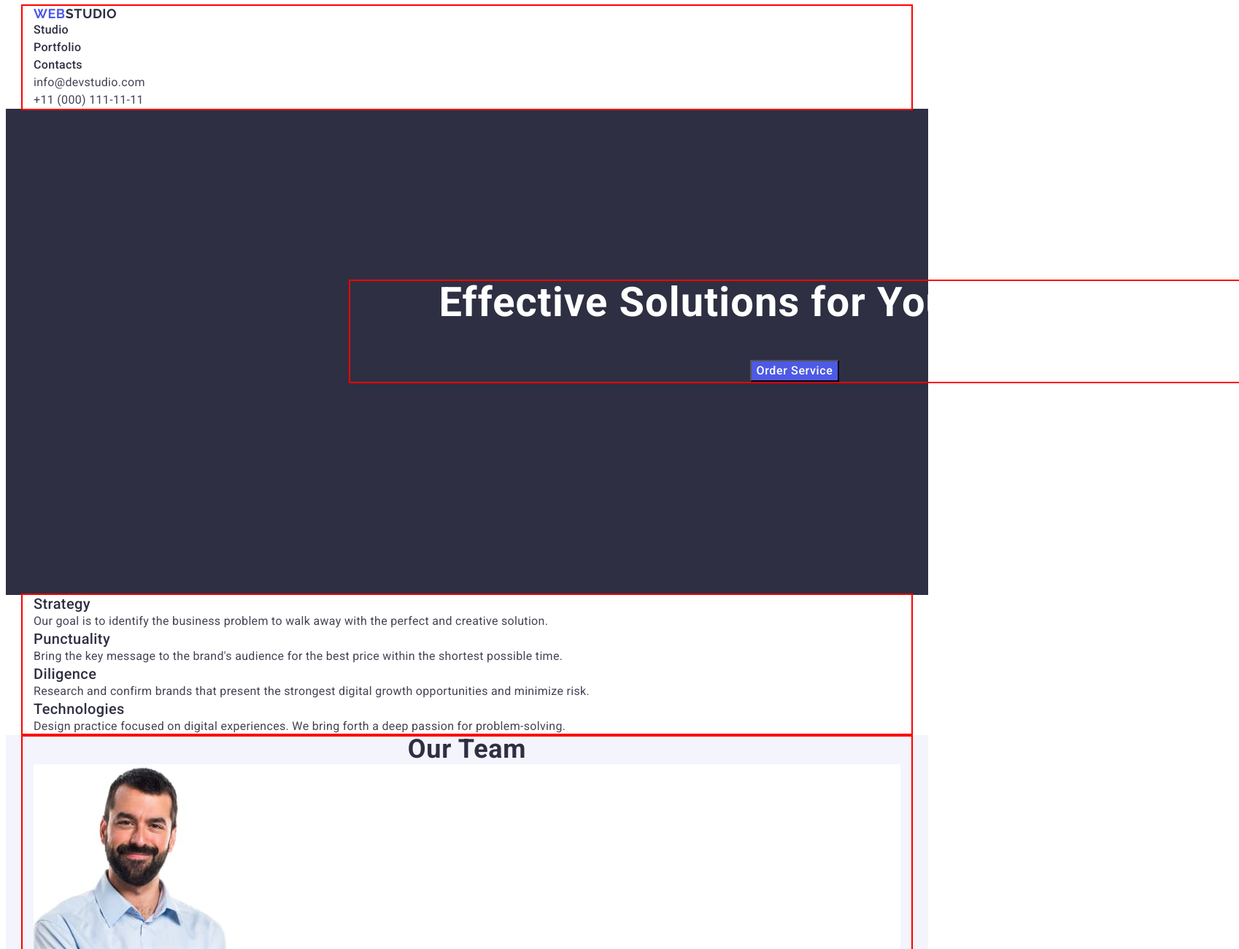
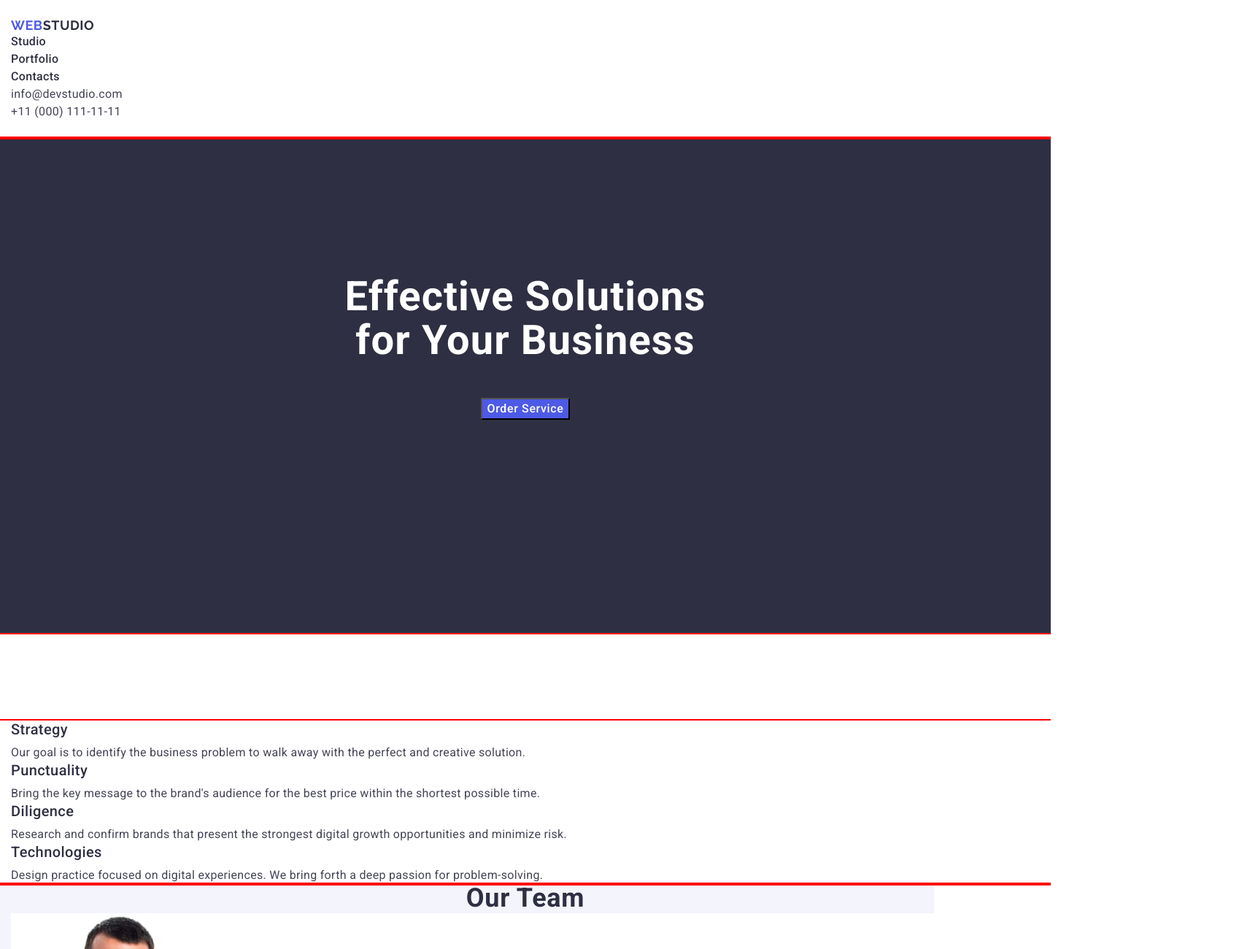
Before and after one commit to HalynaMal/goit-markup-hw-03, a plain HTML site: page index.html in a window 1280 px wide. Shown: the top 1300 px of the page at 73% size, 1698 px wide, since content can reach past the window. Drawn offline with nearby package versions, Linux system fonts and the light colour scheme.

Commit message:
add section 2
add margin padding section 2

```diff
--- a/css/styles.css
+++ b/css/styles.css
@@ -24,13 +24,19 @@ ul, ol {
     padding-left: 0;
 }
 .container {
-    width: 1188px;
+    width: 1440px;
     padding-left: 15px;
     padding-right: 15px;
     margin: 0 auto;
     outline: 2px solid red;
 }
 /* Header */
+
+.header {
+    padding-top: 1.5rem;
+    padding-bottom: 1.5rem;
+}
+
 .header-logo {
     font-family: 'Raleway', sans-serif;
     font-weight: 700;
@@ -77,19 +83,23 @@ ul, ol {
 }
 
 /* section 1 Title-button */
-.header-title {
+.head-title {
     color: #FFF;
     font-size: 56px;
     font-weight: 700;
     line-height: 1.07;
     letter-spacing: 1.12px;
     text-align: center;
-    margin: 48px;
+    margin-bottom: 3rem;
 }
 
-.header-back {
-    background-color: #2E2F42;
-    padding: 188px 472px 292px 472px;
+.head-back {
+    padding-bottom: 7.5em;
+}
+
+.head-container {
+   background-color: #2E2F42;
+   padding: 11.75rem 29.5rem 18.25rem 29.5rem;
 }
 
 .button-text {
@@ -111,12 +121,17 @@ ul, ol {
 }
 
 /* section 2 Feature */
+
+.feature {
+ margin-top: 49.5em 9.75em 150.25em 9.75em;
+}
 .feature-title {
     font-size: 20px;
     font-weight: 500;
     line-height: 1.2;
     letter-spacing: 0.4px;
     color: #2E2F42;
+    margin-bottom: 0.5rem;
 }
 
 .feature-contents {
@@ -127,6 +142,8 @@ ul, ol {
 }
 
 /* section 3 Our Team and section 4 Our Portfolio*/
+
+
 .sect-backgr {
     background-color: #F4F4FD;
 }
--- a/index.html
+++ b/index.html
@@ -9,13 +9,20 @@
       href="https://fonts.googleapis.com/css2?family=Raleway:wght@700&family=Roboto:wght@400;500;700&display=swap"
       rel="stylesheet"
     />
+    <link
+      rel="stylesheet"
+      href="https://cdnjs.cloudflare.com/ajax/libs/modern-normalize/2.0.0/modern-normalize.min.css"
+      integrity="sha512-4xo8blKMVCiXpTaLzQSLSw3KFOVPWhm/TRtuPVc4WG6kUgjH6J03IBuG7JZPkcWMxJ5huwaBpOpnwYElP/m6wg=="
+      crossorigin="anonymous"
+      referrerpolicy="no-referrer"
+    />
     <link rel="stylesheet" href="./css/styles.css" />
     <title>WebStudio</title>
   </head>
   <body>
     <!-- Header WebStudio -->
     <div class="container">
-      <header>
+      <header class="header">
         <nav>
           <a class="header-logo" href="./index.html"
             >Web<span class="logo-accent">Studio</span></a
@@ -45,22 +52,22 @@
     <!-- Main basic information -->
     <main>
       <!-- section 1 Title-button -->
-      <section class="header-back">
-        <div class="container">
-          <h1 class="header-title">Effective Solutions for Your Business</h1>
+      <section class="head-back">
+        <div class="container head-container">
+          <h1 class="head-title">Effective Solutions for Your Business</h1>
           <button class="button-text" type="button">Order Service</button>
         </div>
       </section>
       <!-- section 2 Feature-->
-      <section>
+      <section class="feature">
         <div class="container">
           <h2 hidden>Feature</h2>
           <ul>
             <li>
               <h3 class="feature-title">Strategy</h3>
               <p class="feature-contents">
-                Our goal is to identify the business problem to walk away with the
-                perfect and creative solution.
+                Our goal is to identify the business problem to walk away with
+                the perfect and creative solution.
               </p>
             </li>
             <li>
@@ -169,8 +176,8 @@
           >Web<span class="logo-accent-foot">Studio</span></a
         >
         <p class="text-footer">
-          Increase the flow of customers and sales for your business with digital
-          marketing & growth solutions.
+          Increase the flow of customers and sales for your business with
+          digital marketing & growth solutions.
         </p>
       </div>
     </footer>
```
